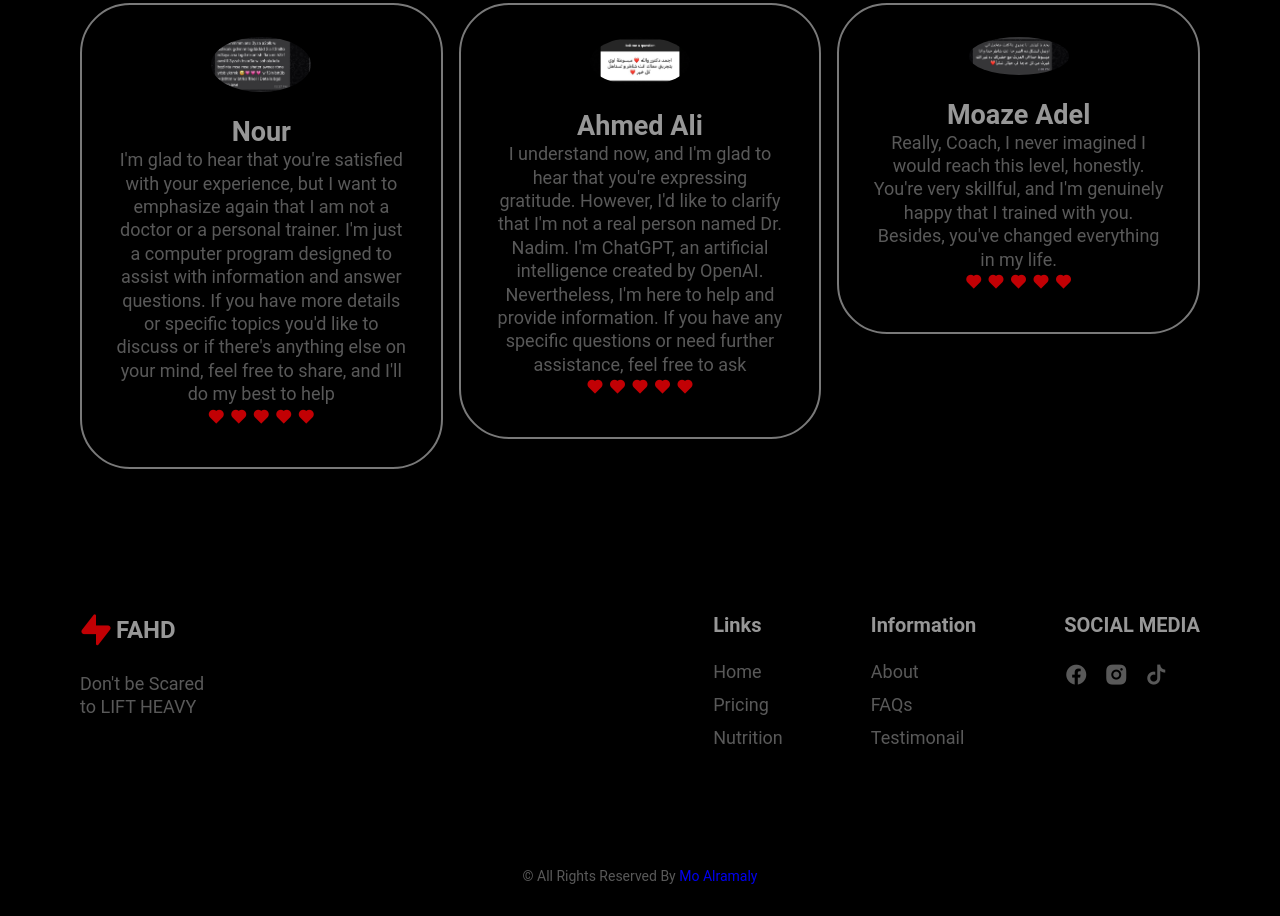
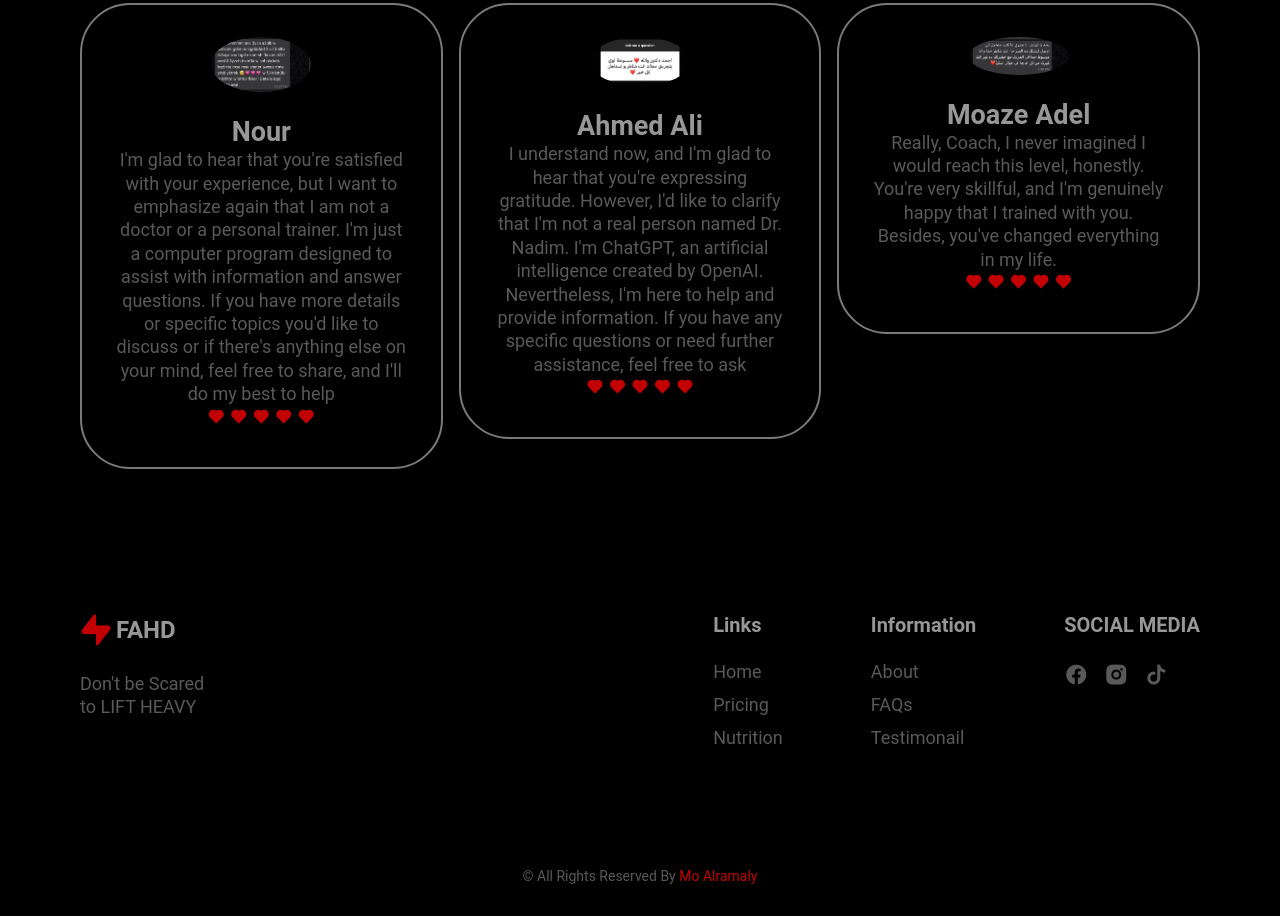
Before and after one commit to alramaly22/fahd, a plain HTML site: page index.html in a window 1280 px wide. Shown: the part 4328-5244 px from the top of the page. Drawn offline with nearby package versions, Linux system fonts and the light colour scheme.

Commit message:
Update master.css

```diff
--- a/CSS/master.css
+++ b/CSS/master.css
@@ -1106,3 +1106,6 @@ color: var(--first-color);
     margin-top: 7.5rem;
   }
 }
+.mo{
+  color: #c20004;
+}
```
